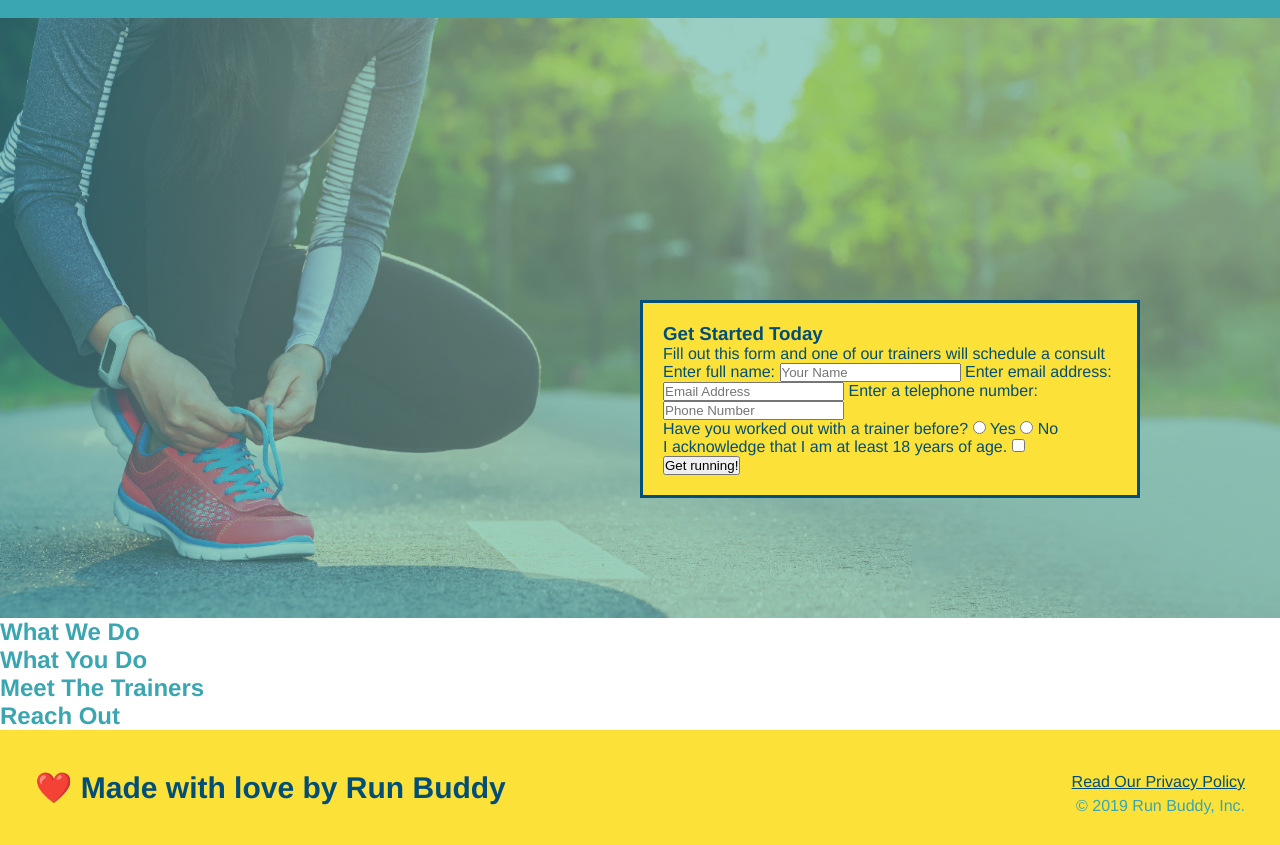
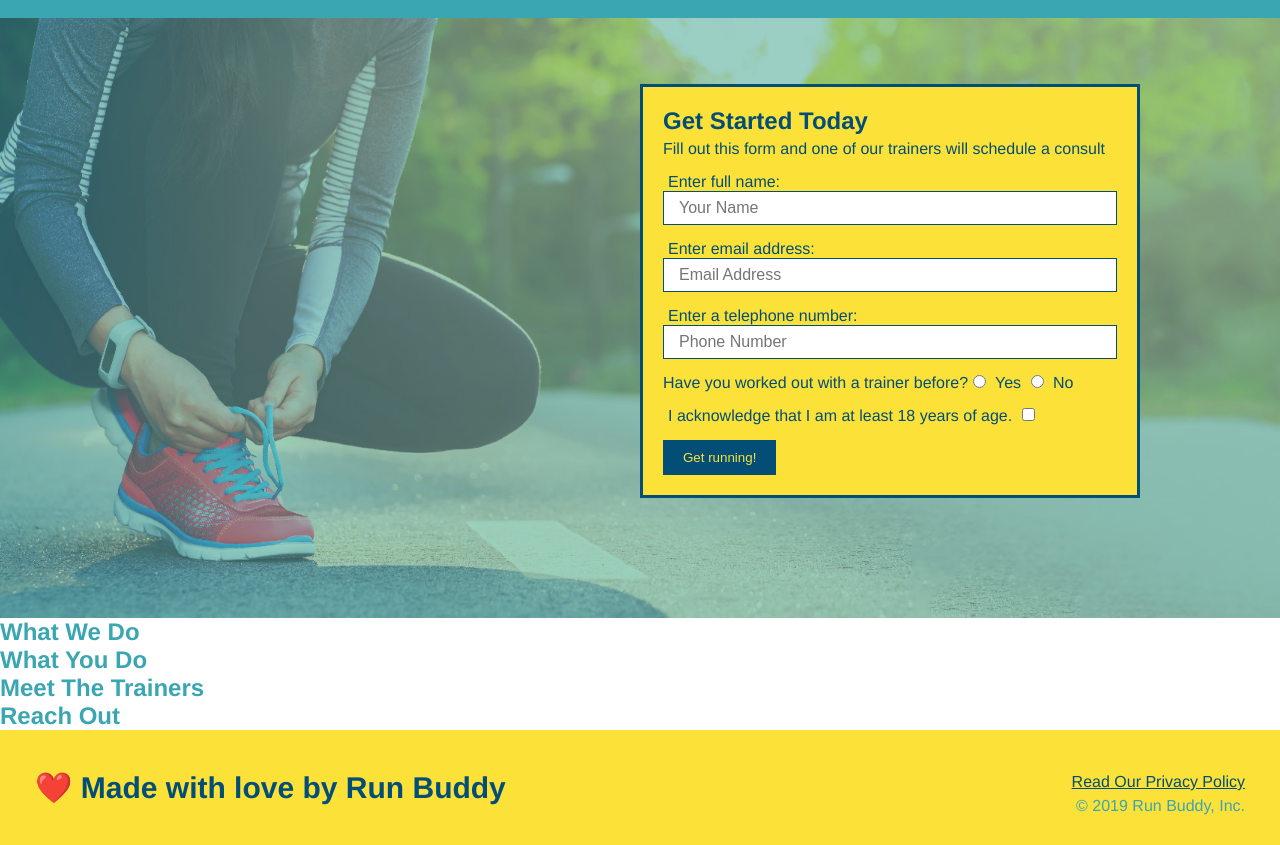
Before and after one commit to brivera14/run-buddy, a plain HTML site: page index.html in a window 1280 px wide. Shown: the part 64-909 px from the top of the page. Drawn offline with Linux system fonts and the light colour scheme.

Commit message:
Sign Form Style

```diff
--- a/assets/css/style.css
+++ b/assets/css/style.css
@@ -106,3 +106,32 @@ footer a {
   	bottom: 120px;
   	right: 140px;
   }
+  .hero-form h3 {
+	font-size: 24px;
+	margin: 0;
+  }
+
+  .hero-form p {
+	margin: 5px 0 15px 0;
+  }
+
+  .form-input {
+	border: 1px solid #024e76;
+	display: block;
+	padding: 7px 15px;
+	font-size: 16px;
+	color: #024e76;
+	width: 100%;
+	margin-bottom: 15px;
+  }
+  .hero-form label {
+	  margin: 0 5px;
+  }
+  .hero-form button {
+	  color: #fce138;
+	  background-color: #024e76;
+	  border: none;
+	  padding: 10px 20px;
+	  font-size: 16 px;
+  }
+  /* HERO STYLES END */
--- a/index.html
+++ b/index.html
@@ -41,11 +41,11 @@
             <!-- Add form element -->
             <form>
                 <label for="name">Enter full name:</label>
-                <input type="text" placeholder="Your Name" name="name" id="name" />
+                <input type="text" placeholder="Your Name" name="name" id="name" class= "form-input" />
                 <label for="email">Enter email address:</label>
-                <input type="email" placeholder="Email Address" name="email" id="email" />
+                <input type="email" placeholder="Email Address" name="email" id="email" class="form-input" />
                 <label for="phone">Enter a telephone number:</label>
-                <input type="tel" placeholder="Phone Number" name="phone" id="phone" />
+                <input type="tel" placeholder="Phone Number" name="phone" id="phone" class="form-input" />
                 <p>
                     Have you worked out with a trainer before?
                     <input type="radio" name="trainer-confirm" id="trainer-yes" />
```
